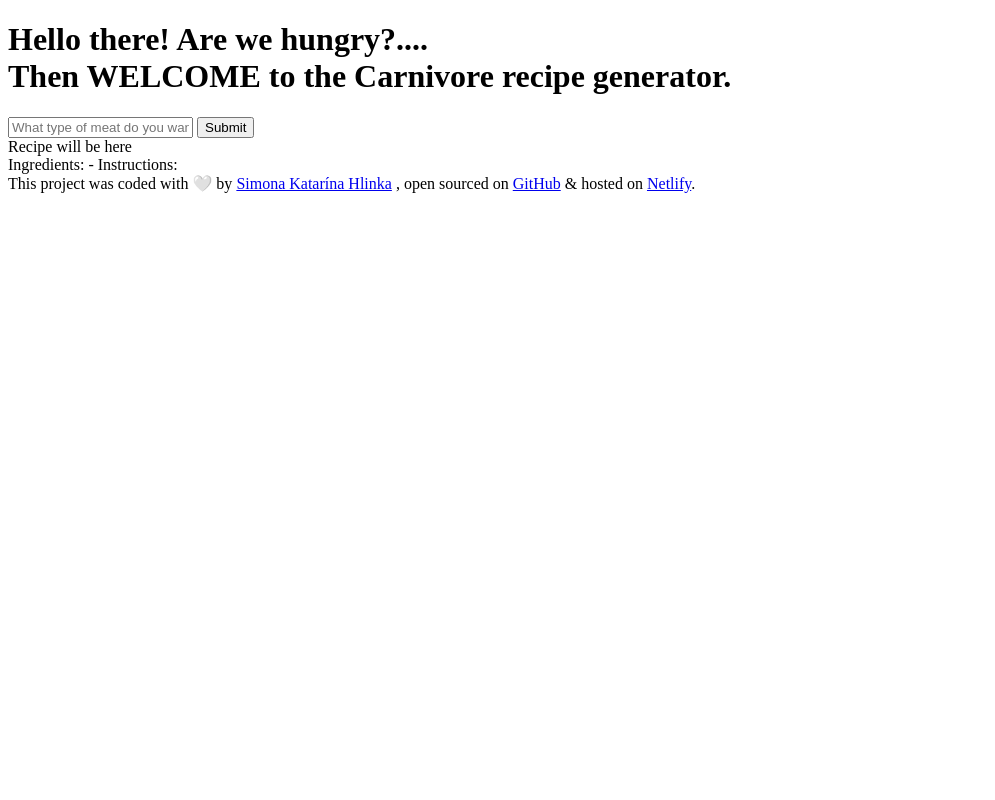
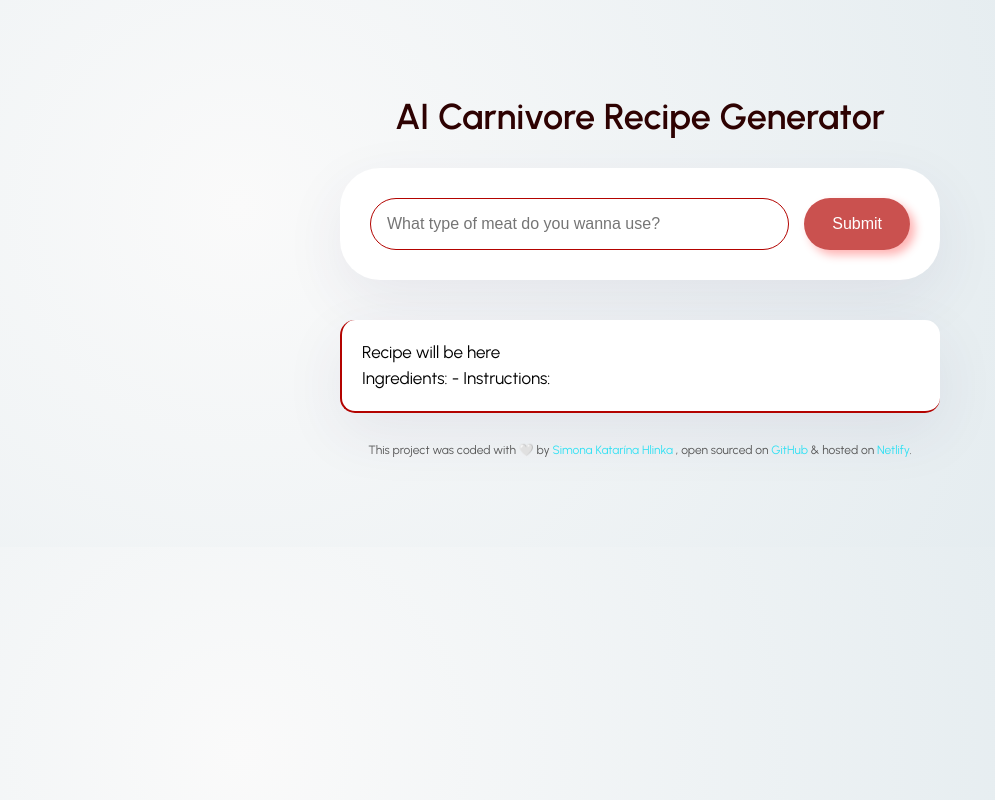
Before and after one commit to mgdeveloper1406/carnivore, a plain HTML site: page index.html in a window 1280 px wide. Shown: the whole page, without its empty margins (0-995 px from the left). Drawn offline with Linux system fonts and the light colour scheme.

Commit message:
CSS styling added

```diff
--- a/index.html
+++ b/index.html
@@ -3,23 +3,31 @@
   <head>
     <meta charset="UTF-8" />
     <meta name="viewport" content="width=device-width, initial-scale=1.0" />
+    <link rel="preconnect" href="https://fonts.googleapis.com" />
+    <link rel="preconnect" href="https://fonts.gstatic.com" crossorigin />
+    <link
+      href="https://fonts.googleapis.com/css2?family=Urbanist:ital,wght@0,100..900;1,100..900&display=swap"
+      rel="stylesheet"
+    />
     <link rel="stylesheet" href="src/style.css" />
     <title>AI Carnivore Recipes</title>
   </head>
   <body>
+    <div class="container">
       <header>
-      <h1>
-        Hello there! Are we hungry?.... <br />
-        Then WELCOME to the Carnivore recipe generator.
-      </h1>
+        <h1>AI Carnivore Recipe Generator</h1>
       </header>
 
       <main>
         <form>
-        <input type="text" placeholder="What type of meat do you wanna use?" />
-        <input type="submit" placeholder="get recipe" />
+          <input
+            type="text"
+            placeholder="What type of meat do you wanna use?"
+            class="instructions"
+          />
+          <input type="submit" placeholder="get recipe" class="submit-button" />
         </form>
-      <div>
+        <div class="recipe-text">
           Recipe will be here
           <br />
           Ingredients: - Instructions:
@@ -38,10 +46,13 @@
           >GitHub</a
         >
         & hosted on
-      <a href="https://carnivore-recipe-generator.netlify.app/" target="_blank"
+        <a
+          href="https://carnivore-recipe-generator.netlify.app/"
+          target="_blank"
           >Netlify</a
         >.
       </footer>
+    </div>
     <script src="src/script.js"></script>
   </body>
 </html>
--- a/src/style.css
+++ b/src/style.css
@@ -0,0 +1,73 @@
+body {
+background: radial-gradient(circle at 18.7% 37.8%, rgb(250, 250, 250) 0%, rgb(225, 234, 238) 90%);
+font-family: "Urbanist", sans-serif;
+}
+
+.container {
+    margin: 90px auto;
+    max-width: 600px;
+}
+
+h1{
+    font-weight: 600;
+    font-size: 36px;
+    line-height: 1.5;
+    color: rgb(46, 2, 2);
+    text-align: center;
+}
+
+form {
+    padding: 30px;
+    background-color: white;
+    border-radius: 40px;
+    display: flex;
+    box-shadow: 0px 20px 60px rgba(65, 50, 100, 0.08);
+    margin-bottom: 40px;
+}
+
+.instructions {
+    padding: 16px;
+    border: 1px solid rgb(179, 3, 0) ;
+    width: 75%;
+    font-size: 16px;
+    line-height: 15px;
+    color: rgb(63, 1, 0);
+    border-radius: 50px;
+
+}
+
+.submit-button {
+    margin-left: 15px;
+    background-color: rgba(179, 3, 0, 0.689);
+    border: none;
+    color: white;
+    border-radius: 50px;
+    padding: 14px 28px;
+    font-size: 16px;
+    box-shadow: 5px 5px 10px rgba(255, 0, 0, 0.3);
+}
+
+.recipe-text {
+    font-size: 17px;
+    background-color: white;
+    padding: 20px;
+    line-height: 1.5;
+    border-radius: 15px;
+    border-left: 2px solid rgb(179, 3, 0);
+    border-bottom: 2px solid rgb(179, 3, 0);
+    box-shadow: 0px 20px 60px rgba(65, 50, 100, 0.08);
+
+
+}
+
+footer{
+    text-align: center;
+    font-size: 12px;
+    margin-top: 30px;
+    color: rgb(85, 85, 85);
+}
+
+a{
+    text-decoration: none;
+    color: rgb(48, 224, 243);
+}
```
Lines whose indentation alone changed are shown as unchanged.
